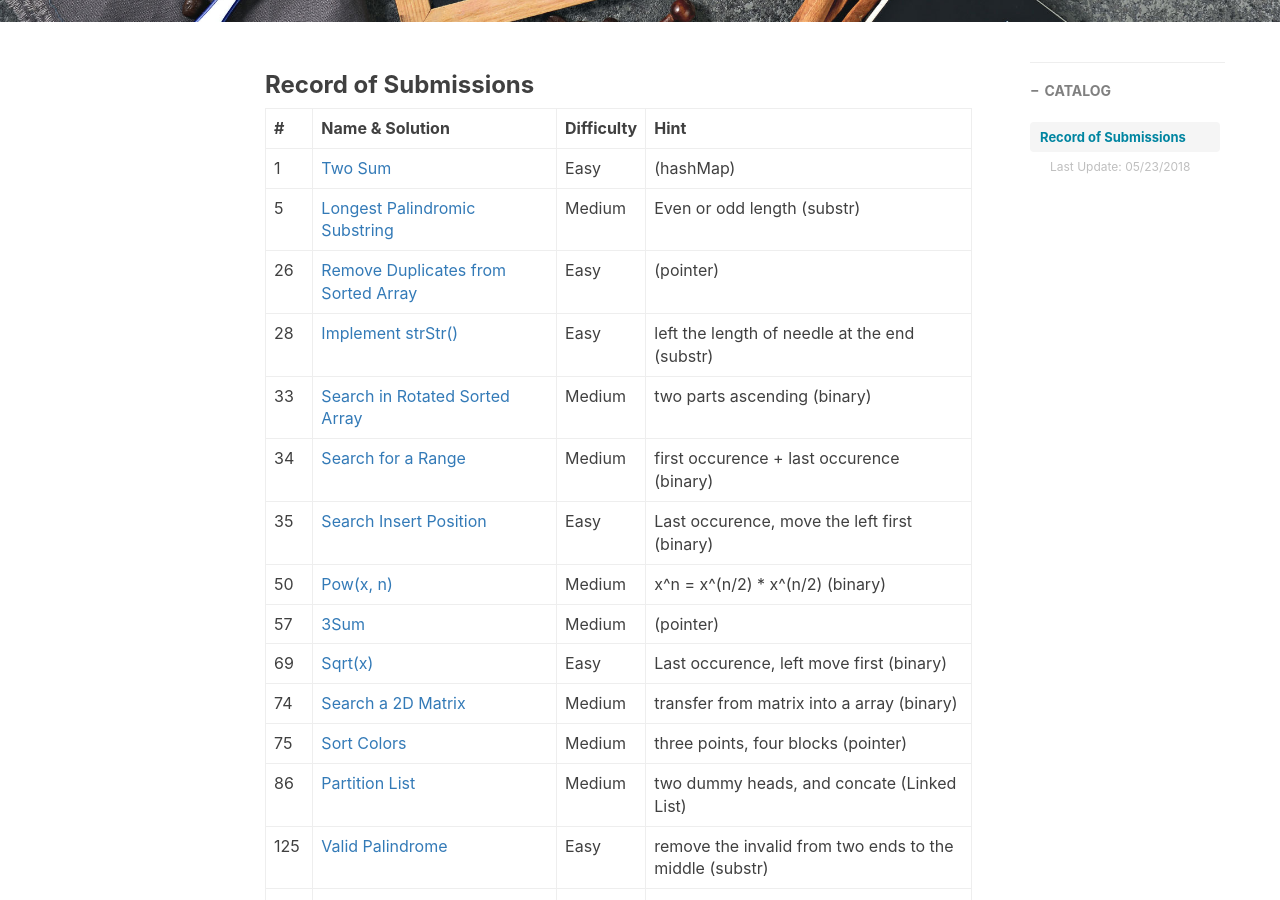
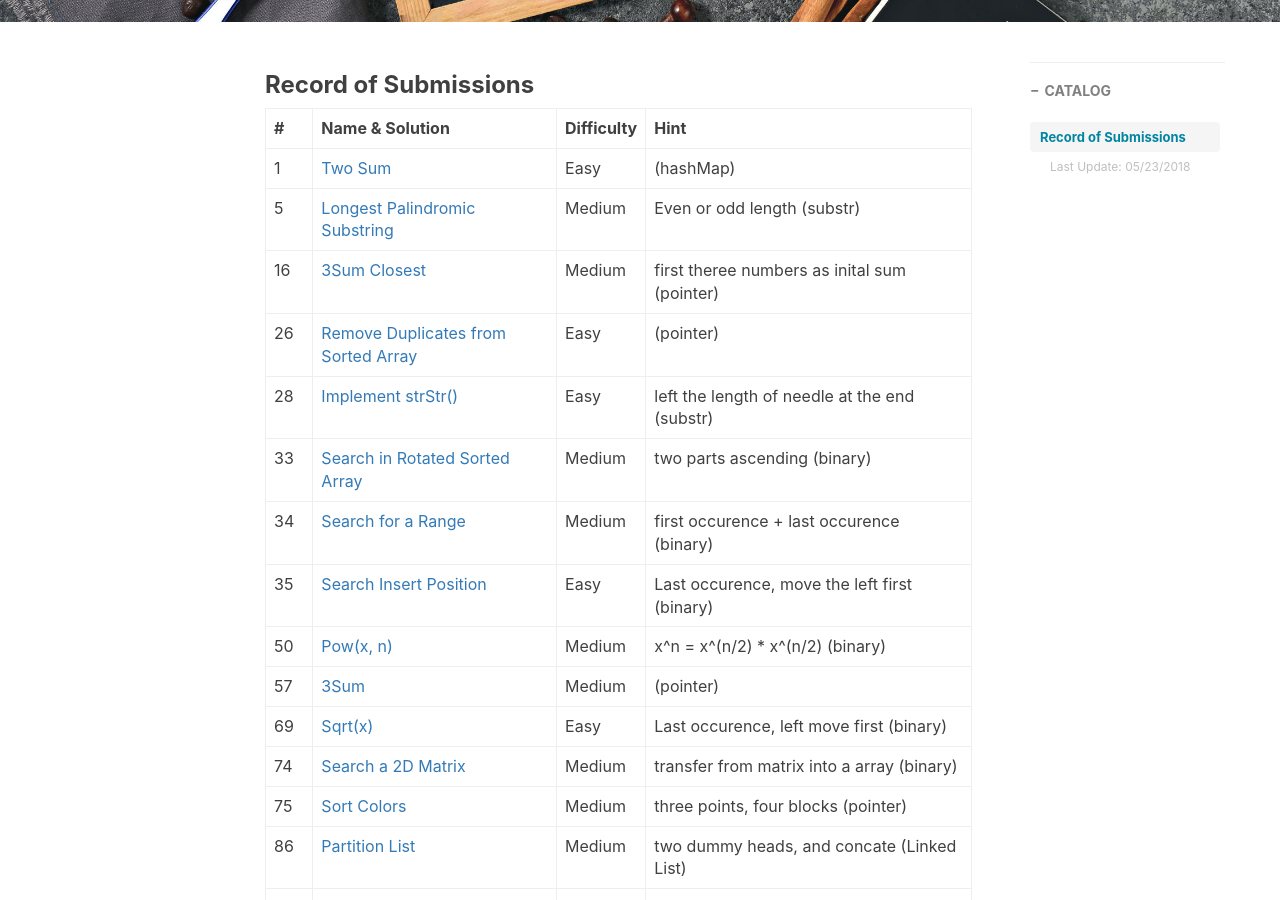
Before and after one commit to ly16/ly16.github.io, a Jekyll site: the page built from _posts/2018-05-18-leetcode-record-round1.md, in a window 1280 px wide and 900 px high, scrolled down 501 px. Built offline with Jekyll 4.4.1, drawn with Linux system fonts in a browser that asks for light colours; nearby versions of some CDN libraries; comment, search, counter and statistics services are not loaded.

Commit message:
Update 2018-05-18-leetcode-record-round1.md

```diff
--- a/_posts/2018-05-18-leetcode-record-round1.md
+++ b/_posts/2018-05-18-leetcode-record-round1.md
@@ -17,6 +17,7 @@ tags:
 | ---------- | --- |---|---|
 |1|[Two Sum](https://github.com/ly16/LC-Practice/blob/master/2%20Sum.java)|Easy|(hashMap)|
 |5|[Longest Palindromic Substring](https://github.com/ly16/LC-Practice/blob/master/Longest%20Palindromic%20Substring.java)|Medium|Even or odd length (substr)|
+|16|[3Sum Closest](https://github.com/ly16/LC-Practice/blob/master/3Sum%20Closest.java)|Medium|first theree numbers as inital sum (pointer)|
 |26|[Remove Duplicates from Sorted Array](https://github.com/ly16/LC-Practice/blob/master/Array%20Deduplication%20I.java)|Easy|(pointer)|
 |28|[Implement strStr()](https://github.com/ly16/LC-Practice/blob/master/Determine%20If%20One%20String%20Is%20Another's%20Substring.java)|Easy|left the length of needle at the end (substr)|
 |33|[ Search in Rotated Sorted Array](https://github.com/ly16/LC-Practice/blob/master/Search%20in%20Rotated%20Sorted%20Array.java)|Medium|two parts ascending (binary)|
```
